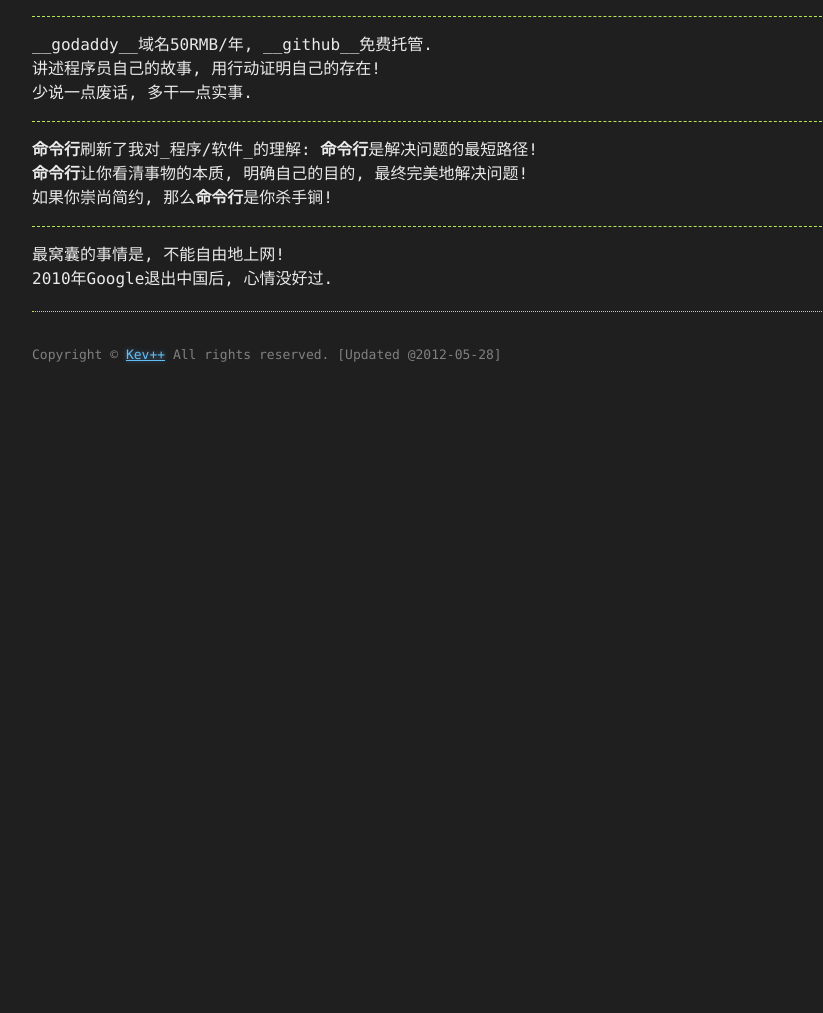
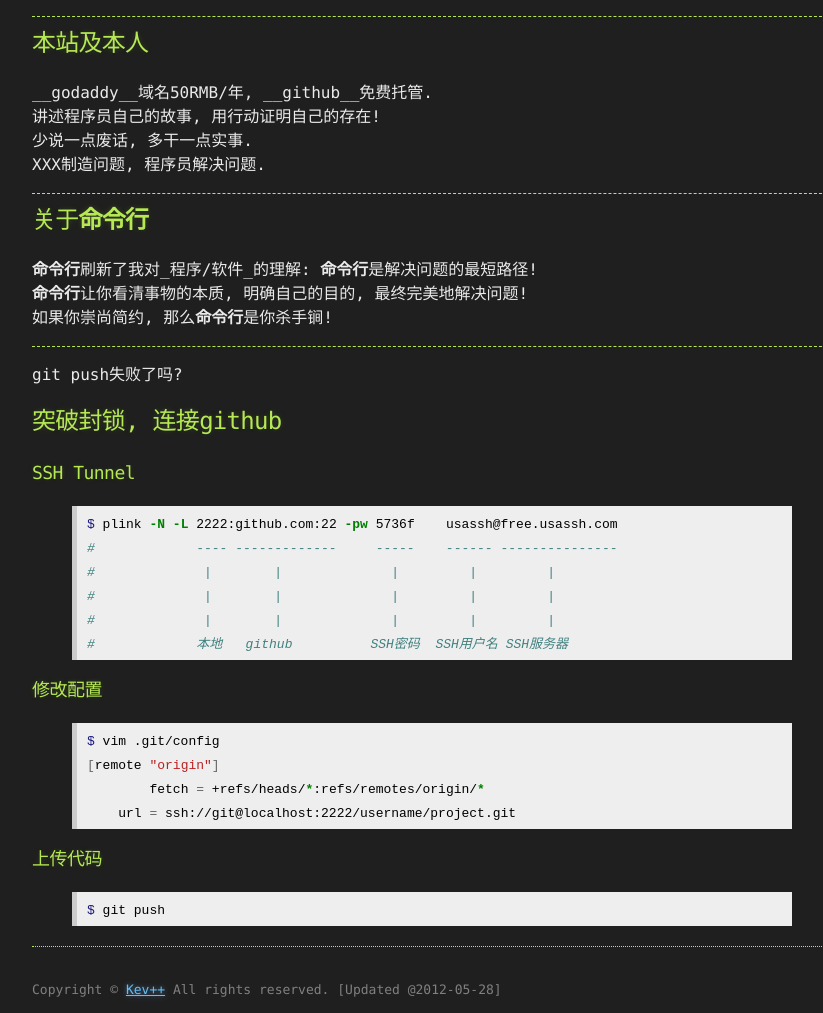
Before and after one commit to gotovoid/hjkl, a Jekyll site: the page built from about.md, in a window 1280 px wide. Shown: the part 508-1521 px from the top of the page, without its empty margins (208-1031 px from the left). Built offline with Jekyll 4.4.1, drawn with Linux system fonts in a browser that asks for light colours; Markdown is read by kramdown in place of the engine named in the settings; before the commit the page ends 900 px from its top, so only the background shows below that.

Commit message:
update about.md

```diff
--- a/about.md
+++ b/about.md
@@ -9,17 +9,43 @@ title: About
 
 ----
 
+## 本站及本人
 __godaddy__域名50RMB/年, __github__免费托管.
 讲述程序员自己的故事, 用行动证明自己的存在!
 少说一点废话, 多干一点实事.
+XXX制造问题, 程序员解决问题.
 
 ----
 
+## 关于**命令行**
 **命令行**刷新了我对_程序/软件_的理解: **命令行**是解决问题的最短路径!
 **命令行**让你看清事物的本质, 明确自己的目的, 最终完美地解决问题!
 如果你崇尚简约, 那么**命令行**是你杀手锏!
 
 ----
 
-最窝囊的事情是, 不能自由地上网!
-2010年Google退出中国后, 心情没好过.
+git push失败了吗?
+
+## 突破封锁, 连接github
+### SSH Tunnel
+{% highlight bash %}
+$ plink -N -L 2222:github.com:22 -pw 5736f    usassh@free.usassh.com
+#             ---- -------------     -----    ------ ---------------
+#              |        |              |         |         |
+#              |        |              |         |         |
+#              |        |              |         |         |
+#             本地   github          SSH密码  SSH用户名 SSH服务器
+{% endhighlight %}
+
+### 修改配置
+{% highlight bash %}
+$ vim .git/config
+[remote "origin"]
+	fetch = +refs/heads/*:refs/remotes/origin/*
+    url = ssh://git@localhost:2222/username/project.git
+{% endhighlight %}
+
+### 上传代码
+{% highlight bash %}
+$ git push
+{% endhighlight %}
```
Also changed, not shown: 1 other file.
